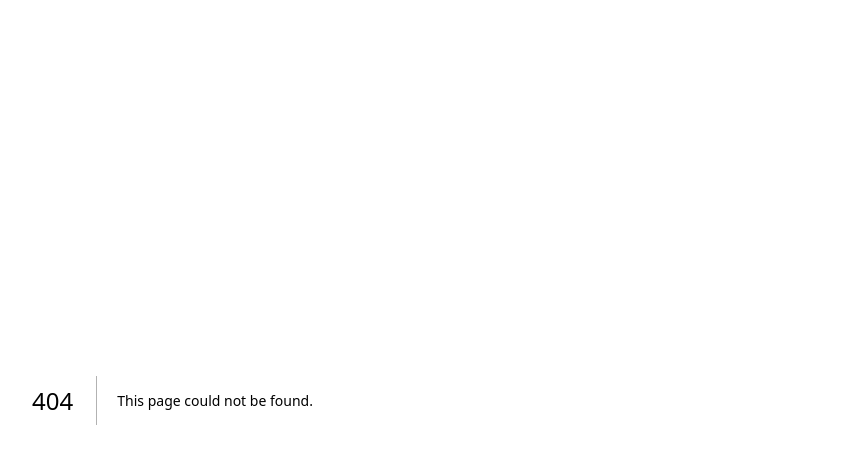
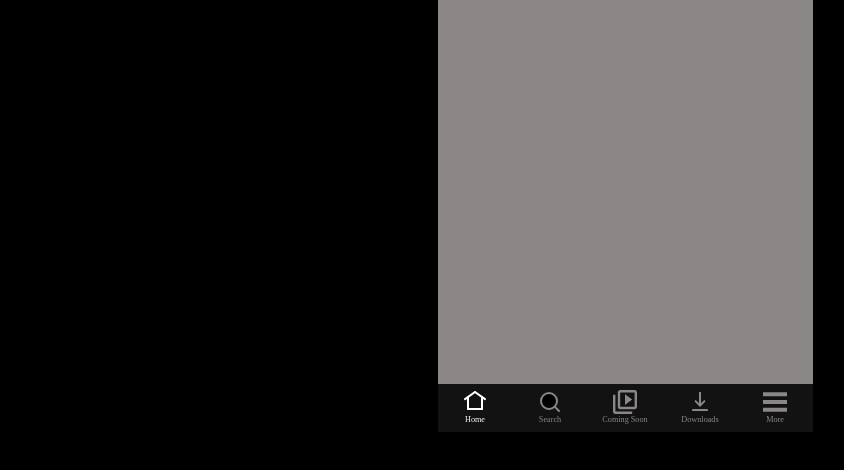
Before and after one commit to s-uxun/next-netflix-20th, a Next.js app: page /main in a window 1280 px wide. Before the commit this address had no page. Shown: the top 470 px of the page, without its empty margins (15-859 px from the left). Built offline with nearby package versions, Linux system fonts and the light colour scheme; a web font is replaced by a local one.

Commit message:
feat: Footer ui

```diff
--- /dev/null
+++ b/src/app/main/page.tsx
@@ -0,0 +1,10 @@
+import Footer from '@/src/components/common/Footer';
+
+export default function Main() {
+  return (
+    <div className="flex flex-col w-full">
+      <div className="bg-Gray w-full h-96"></div>
+      <Footer />
+    </div>
+  );
+}
--- a/src/app/page.tsx
+++ b/src/app/page.tsx
@@ -1,3 +1,7 @@
 export default function Home() {
-  return <></>;
+  return (
+    <>
+      <div className="text-White">Landing</div>
+    </>
+  );
 }
--- /dev/null
+++ b/src/components/common/Footer.tsx
@@ -0,0 +1,75 @@
+'use client'; // 사용자가 메뉴를 클릭하므로 클라이언트 컴포넌트로 처리
+import { useState } from 'react';
+
+import HomeIcon from '../../public/icons/home.svg';
+import SearchIcon from '../../public/icons/search.svg';
+import ComingIcon from '../../public/icons/coming.svg';
+import DownloadIcon from '../../public/icons/download.svg';
+import MoreIcon from '../../public/icons/more.svg';
+
+export default function Footer() {
+  const [isActive, setIsActive] = useState(1); // 클릭하는 메뉴 id
+  const handleClick = (id: number) => {
+    setIsActive(id); // 추후 경로 이동 로직 추가
+  };
+
+  const menus = [
+    {
+      id: 1,
+      Icon: HomeIcon,
+      name: 'Home',
+      default: 'stroke-Gray',
+      active: 'stroke-White',
+    },
+    {
+      id: 2,
+      Icon: SearchIcon,
+      name: 'Search',
+      default: 'stroke-Gray',
+      active: 'stroke-White',
+    },
+    {
+      id: 3,
+      Icon: ComingIcon,
+      name: 'Coming Soon',
+      default: 'fill-Gray',
+      active: 'fill-White',
+    },
+    {
+      id: 4,
+      Icon: DownloadIcon,
+      name: 'Downloads',
+      default: 'fill-Gray',
+      active: 'fill-White',
+    },
+    {
+      id: 5,
+      Icon: MoreIcon,
+      name: 'More',
+      default: 'fill-Gray',
+      active: 'fill-White',
+    },
+  ];
+  return (
+    <div className="flex flex-col w-full">
+      <span className="flex flex-row justify-around items-center bg-Black_Black w-full h-12">
+        {menus.map((item) => (
+          <div
+            key={item.id}
+            className="flex flex-col cursor-pointer w-[3.1875rem] justify-center items-center"
+            onClick={() => handleClick(item.id)}
+          >
+            <item.Icon
+              className={`w-6 h-6 ${item.id === isActive ? item.active : item.default}`}
+            />
+            <div
+              className={`${item.id === isActive ? 'text-White' : 'text-Gray'} text-[0.5125rem]`}
+            >
+              {item.name}
+            </div>
+          </div>
+        ))}
+      </span>
+    </div>
+  );
+}
```
